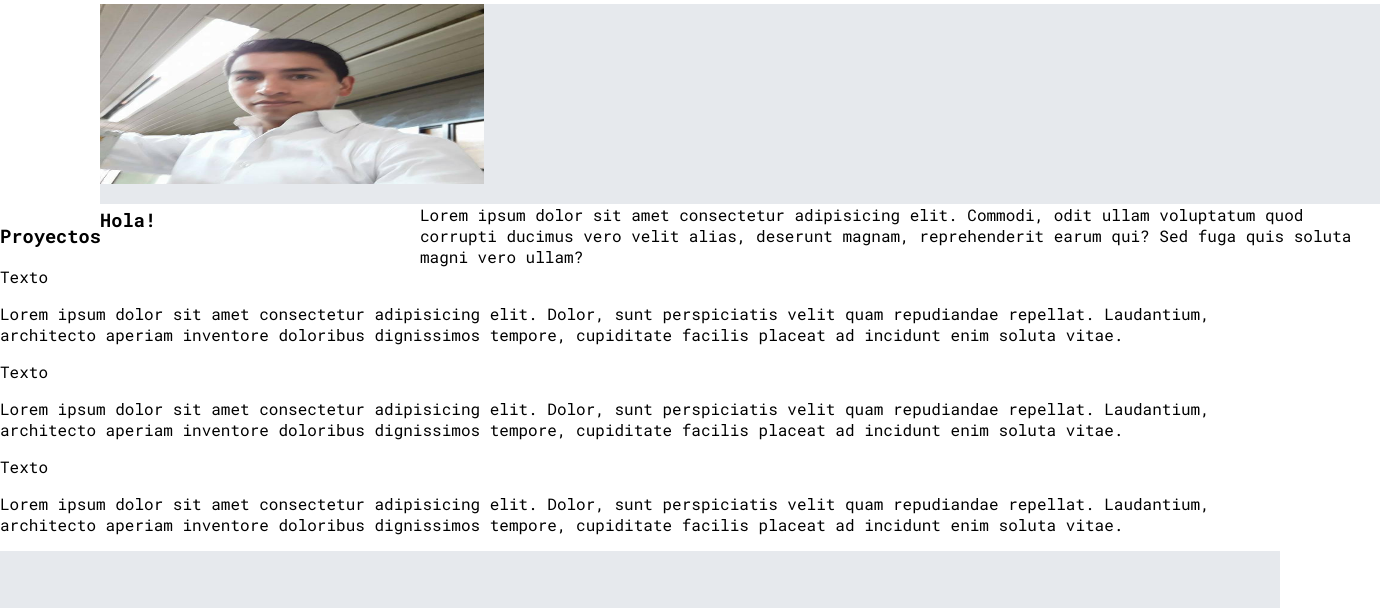
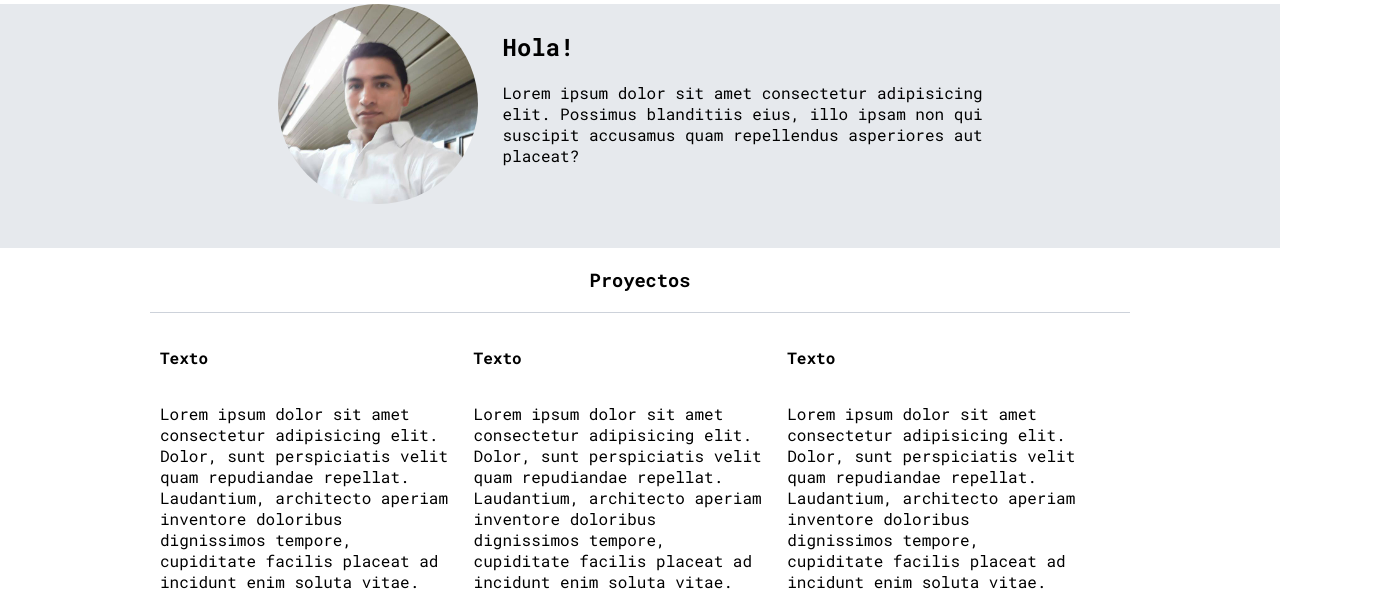
Before and after one commit to davejuanes/cssMaquetacionBlog, a plain HTML site: page perfil.html in a window 1280 px wide. Shown: the part 136-744 px from the top of the page, 1380 px wide, since content can reach past the window. Drawn offline with Linux system fonts and the light colour scheme.

Commit message:
PAGINA PERSONAL

```diff
--- a/css/main.css
+++ b/css/main.css
@@ -1,7 +1,7 @@
-@import url('https://fonts.googleapis.com/css?family=Roboto+Mono:400,500,700|Roboto+Slab:400,700|Roboto:400,500,700,900&display=swap');
+@import url("https://fonts.googleapis.com/css?family=Roboto+Mono:400,500,700|Roboto+Slab:400,700|Roboto:400,500,700,900&display=swap");
 
 body {
-    font-family: 'Roboto Mono', monospace;
+  font-family: "Roboto Mono", monospace;
   margin: 0;
   padding: 0;
 }
@@ -72,7 +72,7 @@ nav .profile-link a {
   display: grid;
   grid-template-columns: 1fr 4fr 1fr;
   height: 100%;
-  background-image: url('../assets/img/Cover.png');
+  background-image: url("../assets/img/Cover.png");
   background-position: center;
   background-repeat: no-repeat;
   background-size: cover;
@@ -195,26 +195,56 @@ footer p {
   border-bottom: 1px solid black;
   padding-bottom: 5px;
 }
-.contact-main-container .contact-left, .contact-right {
+.contact-main-container .contact-left,
+.contact-right {
   text-align: initial;
   margin-top: 85px;
 }
 .contact-main-container img {
   width: 100px;
 }
-.main-profile-container {
+
+.profile-container {
+  display: grid;
+  place-content: center;
+  background-color: #e6e9ed;
+  padding: 0 50px 40px;
+}
+.profile-main-new {
+  display: grid;
+  grid-template-columns: 200px 500px;
+  align-items: center;
+  gap: 25px;
+}
+
+.profile-img-container img {
   width: 100%;
-  height: 200px;
-  background-color: #e6e9ed;
-  margin: 0 100px;
+  border-radius: 50%;
+  object-fit: contain;
 }
-.main-profile-container div {
-  display: grid;
-  grid-template-columns: 1fr 3fr;
+.profile-info-container {
+  grid-column: 2;
 }
-.main-profile-container img {
-  width: 30%;
-  height: 90%;
-  background-repeat: no-repeat;
-  background-size: cover;
+.profile-info-container p {
+  margin-bottom: 35px;
 }
+.main-projects-container {
+  padding: 0 50px 40px;
+}
+.main-projects-container h3 {
+  border-bottom: 1px solid #cdd2da;
+  padding-bottom: 20px;
+  text-align: center;
+}
+.main-projects-container .post-container {
+  display: inline-block;
+  padding-left: 10px;
+  max-width: 30%;
+  margin-bottom: 50px;
+}
+.main-projects-container .post-container p {
+  margin-bottom: 35px;
+}
+.profile-project-subtitle {
+  font-weight: bolder;
+}
--- a/perfil.html
+++ b/perfil.html
@@ -30,42 +30,68 @@
         </section>
       </nav>
     </header>
-    <main>
-      <section class="main-profile-container">
-        <img src="./assets/img/slackprofile.jpeg" alt="Fotografia David Mercado">
-        <div>
-            <h3>Hola!</h3>
-            <p>Lorem ipsum dolor sit amet consectetur adipisicing elit. Commodi, odit ullam voluptatum quod corrupti ducimus vero velit alias, deserunt magnam, reprehenderit earum qui? Sed fuga quis soluta magni vero ullam?</p>
+    <main class="profile-main">
+      <section class="profile-container">
+        <div class="profile-main-new">
+          <div class="profile-img-container">
+            <img src="assets/img/slackprofile.jpeg" alt="Imagen de perfil" />
+          </div>
+          <div class="profile-info-container">
+            <h2>Hola!</h2>
+            <p>
+              Lorem ipsum dolor sit amet consectetur adipisicing elit. Possimus
+              blanditiis eius, illo ipsam non qui suscipit accusamus quam
+              repellendus asperiores aut placeat?
+            </p>
+          </div>
         </div>
       </section>
+
       <section class="main-projects-container">
+        <div class="grid-container">
           <h3>Proyectos</h3>
           <div class="grid-projects-container">
-            <div>
-                <p class="name-project">Texto</p>
-                <p class="description-project">Lorem ipsum dolor sit amet consectetur adipisicing elit. Dolor, sunt perspiciatis velit quam repudiandae repellat. Laudantium, architecto aperiam inventore doloribus dignissimos tempore, cupiditate facilis placeat ad incidunt enim soluta vitae.</p>
-            </div>
-            <div>
-                <p class="name-project">Texto</p>
-                <p class="description-project">Lorem ipsum dolor sit amet consectetur adipisicing elit. Dolor, sunt perspiciatis velit quam repudiandae repellat. Laudantium, architecto aperiam inventore doloribus dignissimos tempore, cupiditate facilis placeat ad incidunt enim soluta vitae.</p>
-            </div>
-            <div>
-                <p class="name-project">Texto</p>
-                <p class="description-project">Lorem ipsum dolor sit amet consectetur adipisicing elit. Dolor, sunt perspiciatis velit quam repudiandae repellat. Laudantium, architecto aperiam inventore doloribus dignissimos tempore, cupiditate facilis placeat ad incidunt enim soluta vitae.</p>
+            <article class="post-container">
+              <p class="profile-project-subtitle">Texto</p>
+              <p>
+                Lorem ipsum dolor sit amet consectetur adipisicing elit. Dolor,
+                sunt perspiciatis velit quam repudiandae repellat. Laudantium,
+                architecto aperiam inventore doloribus dignissimos tempore,
+                cupiditate facilis placeat ad incidunt enim soluta vitae.
+              </p>
+            </article>
+            <article class="post-container">
+              <p class="profile-project-subtitle">Texto</p>
+              <p>
+                Lorem ipsum dolor sit amet consectetur adipisicing elit. Dolor,
+                sunt perspiciatis velit quam repudiandae repellat. Laudantium,
+                architecto aperiam inventore doloribus dignissimos tempore,
+                cupiditate facilis placeat ad incidunt enim soluta vitae.
+              </p>
+            </article>
+            <article class="post-container">
+              <p class="profile-project-subtitle">Texto</p>
+              <p>
+                Lorem ipsum dolor sit amet consectetur adipisicing elit. Dolor,
+                sunt perspiciatis velit quam repudiandae repellat. Laudantium,
+                architecto aperiam inventore doloribus dignissimos tempore,
+                cupiditate facilis placeat ad incidunt enim soluta vitae.
+              </p>
+            </article>
           </div>
         </div>
       </section>
 
       <section class="contact-main-container">
         <div>
-            <img src="./assets/img/013-newsletter.png" alt="Imágen de sobre">
+          <img src="./assets/img/013-newsletter.png" alt="Imágen de sobre" />
           <div class="contact-left">
             <a href="/">Contacto</a>
             <p>Lorem ipsum, dolor sit amet consectetur adipisicing elit.</p>
           </div>
         </div>
         <div>
-            <img src="./assets/img/006-like.png" alt="Imágen de corazón">
+          <img src="./assets/img/006-like.png" alt="Imágen de corazón" />
           <div class="contact-right">
             <a href="/">Escríbe</a>
             <p>Lorem ipsum, dolor sit amet consectetur adipisicing elit.</p>
--- /dev/null
+++ b/personal/style.css
@@ -0,0 +1,95 @@
+* {
+  box-sizing: border-box;
+  margin: 0;
+  padding: 0;
+}
+html {
+  font-family: "Roboto", sans-serif;
+}
+header {
+  width: 100%;
+  height: 70px;
+  display: grid;
+  grid-template-columns: 1fr 1fr;
+  place-content: center;
+  background-color: slategrey;
+}
+header .image-logo-container {
+  margin-left: 25px;
+}
+header .image-logo-container span {
+  font-size: 25px;
+  font-weight: 100;
+  color: white;
+}
+header .icons-container ul {
+  list-style: none;
+  text-align: end;
+  margin-right: 50px;
+}
+header .icons-container ul li {
+  display: inline-block;
+  margin: 0 20px;
+}
+header .icons-container ul li a {
+  text-decoration: none;
+  font-size: 30px;
+  color: white;
+}
+header .icons-container ul li a:hover {
+  color: darkgray;
+}
+main {
+  width: 100%;
+  height: 100%;
+  display: grid;
+  justify-items: center;
+  background-image: url("./pexels-henry-&-co-1939485.jpg");
+  background-position: center;
+  background-repeat: no-repeat;
+  background-size: cover;
+}
+main .biografy-img-container {
+  display: grid;
+  position: absolute;
+  justify-self: center;
+  z-index: 2;
+  place-content: center;
+  top: 85px;
+}
+main .biografy-img-container img {
+  width: 30%;
+  border-radius: 50%;
+  place-self: center;
+}
+main .biografy-container {
+  width: 65%;
+  height: 480px;
+  display: grid;
+  position: relative;
+  background-color: slategrey;
+  z-index: 1;
+  place-content: center;
+  justify-items: center;
+  bottom: -130px;
+  color: white;
+  border-radius: 15px;
+}
+main .biografy-container p {
+  margin: 40px;
+  font-size: 1.3rem;
+}
+main .biografy-container .button-projects {
+  width: 90px;
+  height: 45px;
+  background-color: white;
+  font-weight: bold;
+  font-size: 25px;
+  color: slategrey;
+  border: none;
+  border-radius: 10px;
+}
+main .biografy-container .button-projects:hover {
+  background-color: rgb(207, 207, 207);
+  color: white;
+}
```
Also changed, not shown: blogs.html (+30 -8 lines), personal/index.html (added, +55 -0 lines), 1 other file. Lines whose indentation alone changed are shown as unchanged.
